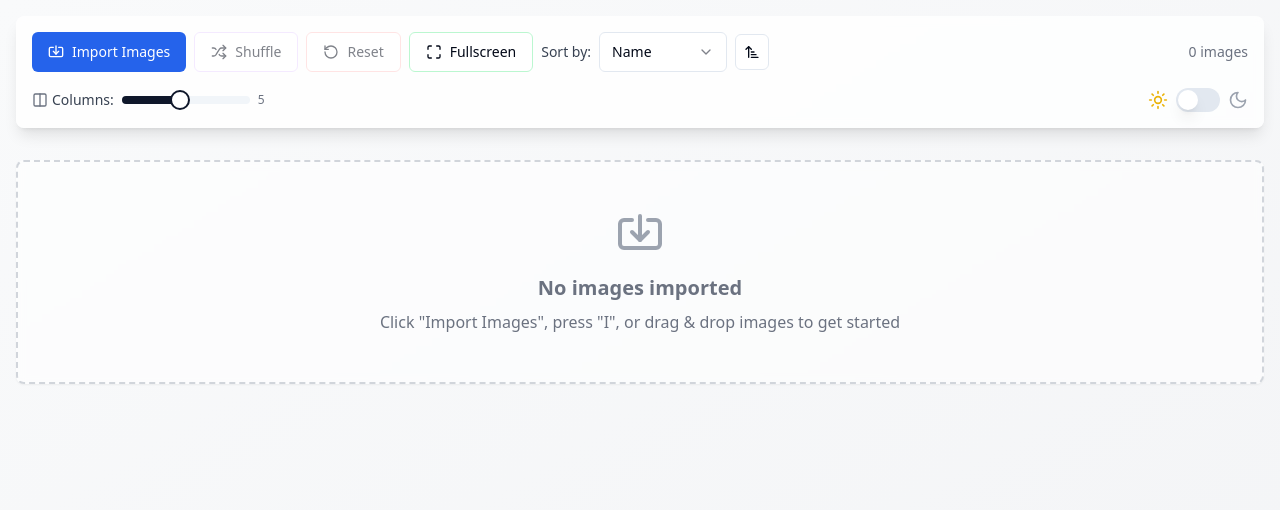
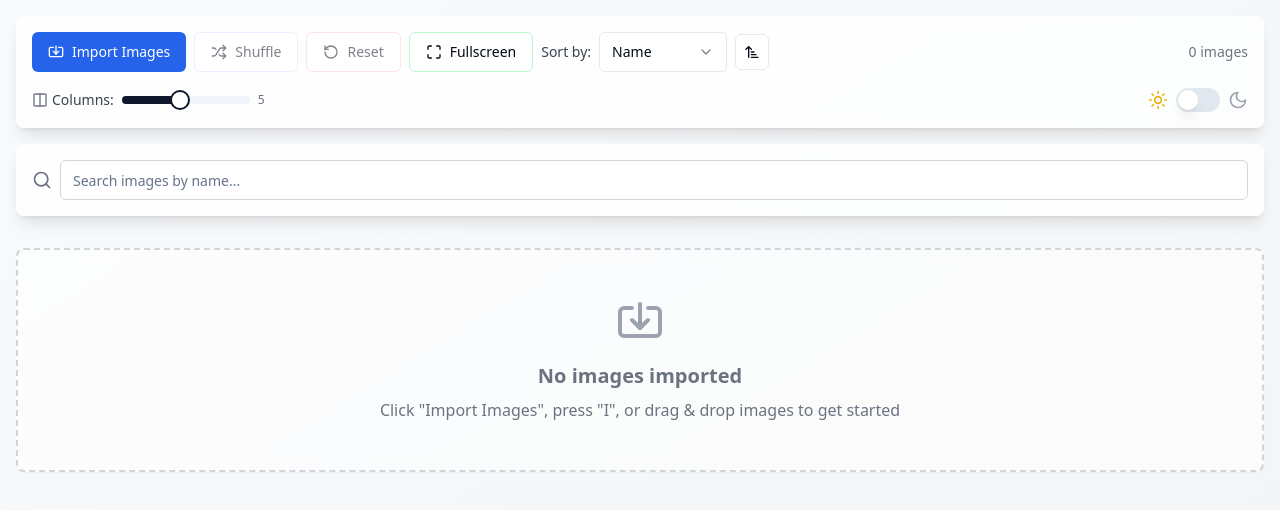
Before and after one commit to mirzapolat/image-gallery, a React (Vite) app: page / in a window 1280 px wide. Shown: the top 510 px of the page. Built offline with nearby package versions, Linux system fonts and the light colour scheme.

Commit message:
feat: Add search bar
Added a search bar component below the control box for image filtering.

```diff
--- a/src/pages/Index.tsx
+++ b/src/pages/Index.tsx
@@ -1,9 +1,10 @@
 import React, { useState, useRef, useCallback, useMemo, useEffect } from 'react';
 import { Button } from '@/components/ui/button';
 import { Card } from '@/components/ui/card';
+import { Input } from '@/components/ui/input';
 import { Select, SelectContent, SelectItem, SelectTrigger, SelectValue } from '@/components/ui/select';
 import { Switch } from '@/components/ui/switch';
-import { Shuffle, Import, SortAsc, SortDesc, Columns, RotateCcw, Moon, Sun, Maximize, Minimize } from 'lucide-react';
+import { Shuffle, Import, SortAsc, SortDesc, Columns, RotateCcw, Moon, Sun, Maximize, Minimize, Search } from 'lucide-react';
 import { useToast } from '@/hooks/use-toast';
 import { Slider } from '@/components/ui/slider';
 import ImagePreview from '@/components/ImagePreview';
@@ -23,6 +24,7 @@ type SortOrder = 'asc' | 'desc';
 
 const Index = () => {
   const [images, setImages] = useState<ImageFile[]>([]);
+  const [searchTerm, setSearchTerm] = useState('');
   const [sortCriteria, setSortCriteria] = useState<SortCriteria>('name');
   const [sortOrder, setSortOrder] = useState<SortOrder>('asc');
   const [isShuffled, setIsShuffled] = useState(false);
@@ -36,13 +38,23 @@ const Index = () => {
   const dragCounterRef = useRef(0);
   const { toast } = useToast();
 
-  // Calculate sortedImages first so it can be used in other callbacks
+  // Filter images based on search term
+  const filteredImages = useMemo(() => {
+    if (!searchTerm.trim()) {
+      return images;
+    }
+    return images.filter(image =>
+      image.name.toLowerCase().includes(searchTerm.toLowerCase())
+    );
+  }, [images, searchTerm]);
+
+  // Calculate sortedImages using filtered images
   const sortedImages = useMemo(() => {
     if (isShuffled) {
-      return [...images];
+      return [...filteredImages];
     }
 
-    const sorted = [...images].sort((a, b) => {
+    const sorted = [...filteredImages].sort((a, b) => {
       let comparison = 0;
 
       switch (sortCriteria) {
@@ -64,7 +76,7 @@ const Index = () => {
     });
 
     return sorted;
-  }, [images, sortCriteria, sortOrder, isShuffled]);
+  }, [filteredImages, sortCriteria, sortOrder, isShuffled]);
 
   // Apply dark mode to document
   useEffect(() => {
@@ -256,6 +268,7 @@ const Index = () => {
     images.forEach(image => URL.revokeObjectURL(image.url));
 
     setImages([]);
+    setSearchTerm('');
     setIsShuffled(false);
     setSortCriteria('name');
     setSortOrder('asc');
@@ -376,8 +389,8 @@ const Index = () => {
                   <Import size={48} className={`mx-auto mb-4 ${
                     isDarkMode ? 'text-gray-500' : 'text-gray-400'
                   }`} />
-                  <h3 className="text-xl font-semibold mb-2">No images imported</h3>
-                  <p>Press "I" or drag & drop images to get started</p>
+                  <h3 className="text-xl font-semibold mb-2">No images found</h3>
+                  <p>{searchTerm ? 'No images match your search' : 'Press "I" or drag & drop images to get started'}</p>
                 </div>
               </Card>
             </div>
@@ -468,7 +481,7 @@ const Index = () => {
         )}
 
         {/* Controls */}
-        <Card className={`p-4 mb-8 border-0 shadow-lg backdrop-blur-sm ${
+        <Card className={`p-4 mb-4 border-0 shadow-lg backdrop-blur-sm ${
           isDarkMode ? 'bg-gray-800/80 text-white' : 'bg-white/80'
         }`}>
           <div className="space-y-4">
@@ -595,6 +608,45 @@ const Index = () => {
           </div>
         </Card>
 
+        {/* Search Box */}
+        <Card className={`p-4 mb-8 border-0 shadow-lg backdrop-blur-sm ${
+          isDarkMode ? 'bg-gray-800/80 text-white' : 'bg-white/80'
+        }`}>
+          <div className="flex items-center gap-2">
+            <Search size={20} className={isDarkMode ? 'text-gray-400' : 'text-gray-500'} />
+            <Input
+              type="text"
+              placeholder="Search images by name..."
+              value={searchTerm}
+              onChange={(e) => setSearchTerm(e.target.value)}
+              className={`flex-1 ${
+                isDarkMode
+                  ? 'bg-gray-700 border-gray-600 text-white placeholder:text-gray-400'
+                  : 'bg-white border-gray-300'
+              }`}
+            />
+            {searchTerm && (
+              <Button
+                onClick={() => setSearchTerm('')}
+                variant="outline"
+                size="sm"
+                className={`${
+                  isDarkMode
+                    ? 'border-gray-600 hover:bg-gray-700 text-white'
+                    : 'border-gray-300 hover:bg-gray-50'
+                }`}
+              >
+                Clear
+              </Button>
+            )}
+          </div>
+          {searchTerm && (
+            <p className={`text-sm mt-2 ${isDarkMode ? 'text-gray-400' : 'text-gray-500'}`}>
+              Showing {sortedImages.length} of {images.length} images
+            </p>
+          )}
+        </Card>
+
         {/* Gallery */}
         {sortedImages.length === 0 ? (
           <Card className={`p-12 text-center border-2 border-dashed backdrop-blur-sm ${
@@ -606,8 +658,15 @@ const Index = () => {
               <Import size={48} className={`mx-auto mb-4 ${
                 isDarkMode ? 'text-gray-500' : 'text-gray-400'
               }`} />
-              <h3 className="text-xl font-semibold mb-2">No images imported</h3>
-              <p>Click "Import Images", press "I", or drag & drop images to get started</p>
+              <h3 className="text-xl font-semibold mb-2">
+                {searchTerm ? 'No images found' : 'No images imported'}
+              </h3>
+              <p>
+                {searchTerm
+                  ? 'No images match your search criteria'
+                  : 'Click "Import Images", press "I", or drag & drop images to get started'
+                }
+              </p>
             </div>
           </Card>
         ) : (
```
